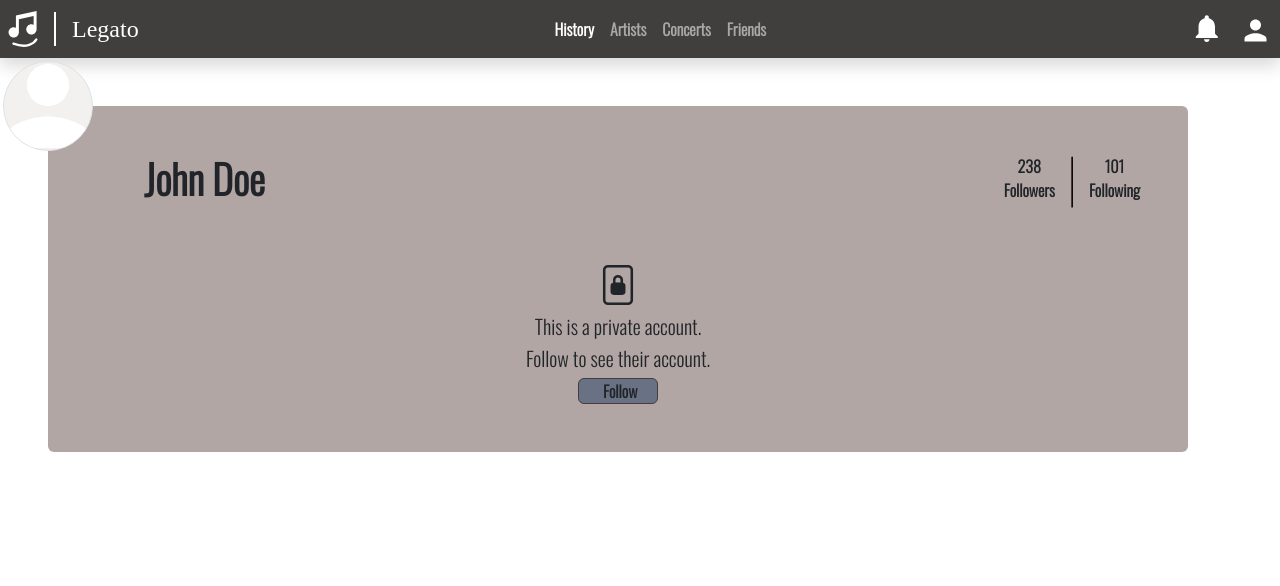
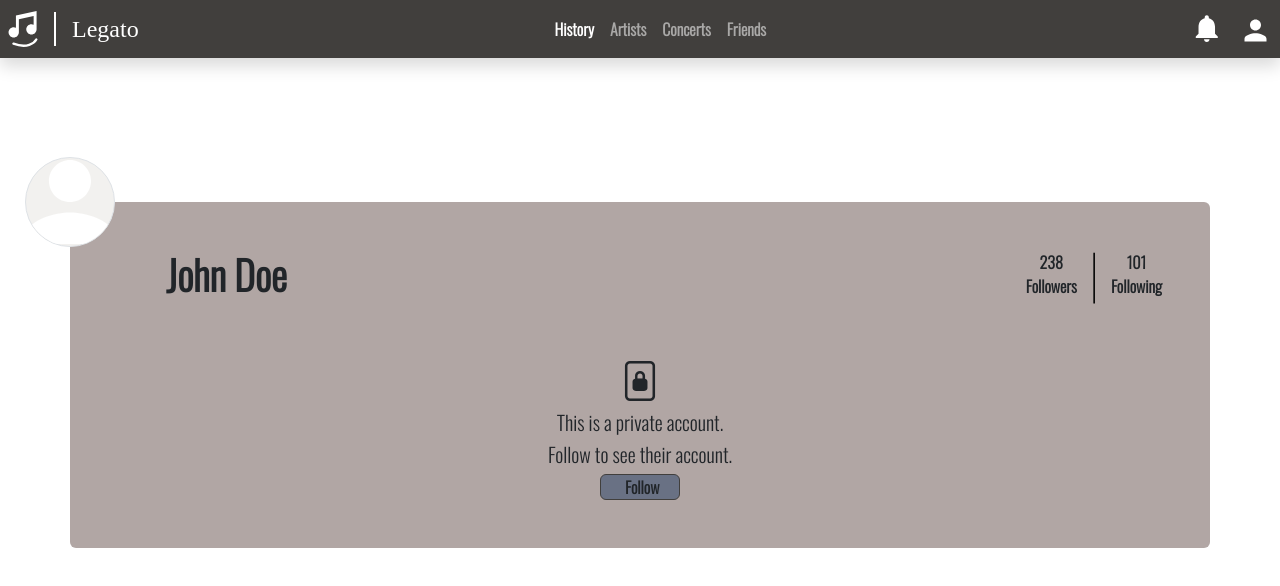
Before and after one commit to SDSC-Cali-Coders/Legato, a React (Create React App) app in the folder frontend/: page / in a window 1280 px wide. Shown: the top 586 px of the page. Built offline with nearby package versions, Linux system fonts and the light colour scheme; a web font is replaced by a local one.

Commit message:
Addressed centering issues

```diff
--- a/frontend/src/components/PrivateProfile.jsx
+++ b/frontend/src/components/PrivateProfile.jsx
@@ -5,7 +5,7 @@ import Buttons from './Buttons';
 
 const PrivateProfile = (props) => {
     return (
-        <div className="container position-relative m-5 p-5 bg-neutral-primary rounded Oswald_regular">
+        <div className="container position-relative my-15 p-5 bg-neutral-primary rounded Oswald_regular">
             <div class="position-absolute top-0 start-0 rounded-circle translate-middle">
                 <img src={profile} className="border rounded-circle mx-3 bg-neutral-light" width="90" height="90"></img>
             </div>
```
